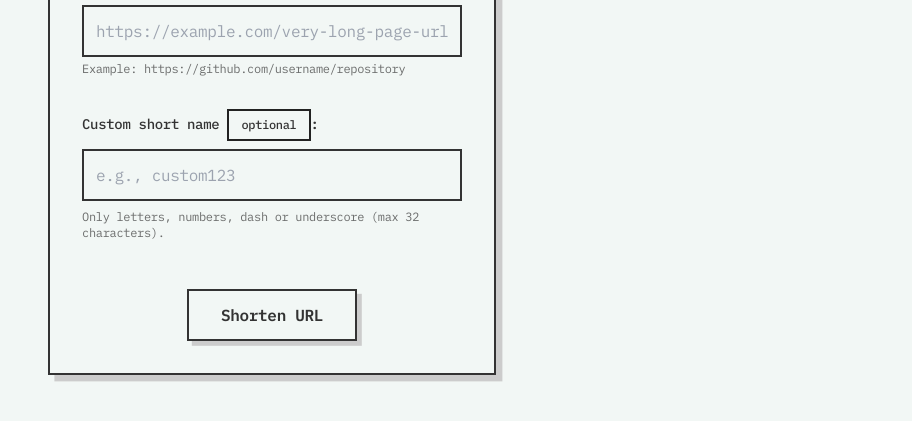
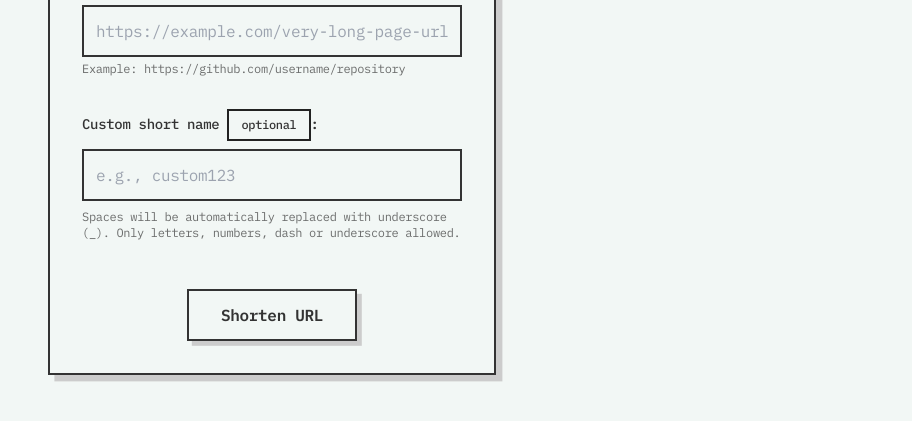
Before and after one commit to iyayn-ajah/web-url-shortener, a website: page index.html in a window 1280 px wide. Shown: the part 271-692 px from the top of the page, without its empty margins (368-1280 px from the left). Drawn offline with nearby package versions, Linux system fonts and the light colour scheme.

Commit message:
Update index.html

```diff
--- a/index.html
+++ b/index.html
@@ -86,7 +86,7 @@
                 <input type="text" name="custom" maxlength="32" pattern="^[a-zA-Z0-9\-_]+$"
                     placeholder="e.g., custom123"
                     class="block w-full text-md">
-                <p class="text-xs mt-2 opacity-70">Only letters, numbers, dash or underscore (max 32 characters).</p>
+                <p class="text-xs mt-2 opacity-70">Spaces will be automatically replaced with underscore (_). Only letters, numbers, dash or underscore allowed.</p>
             </div>
 
             <div class="flex justify-center pt-4">
```
